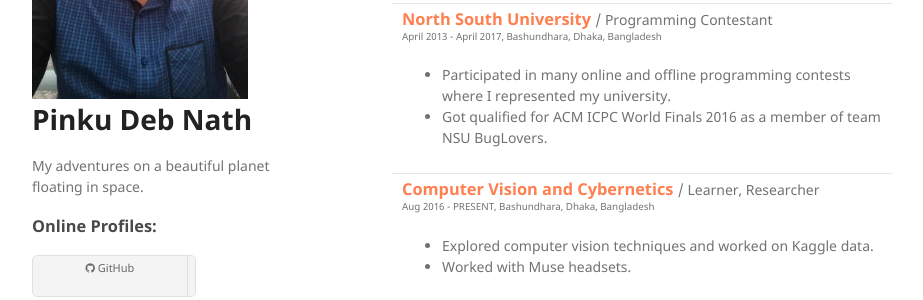
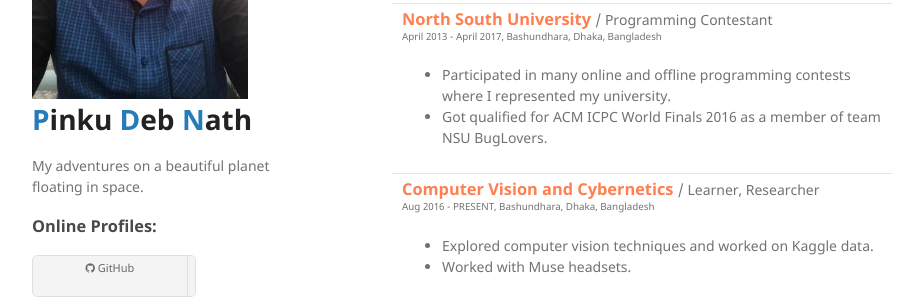
Before and after one commit to prantoran/yo, a Jekyll site: the page built from index.html, in a window 1280 px wide. Shown: the part 247-547 px from the top of the page, without its empty margins (178-1101 px from the left). Built offline with Jekyll 4.4.1, drawn with Linux system fonts in a browser that asks for light colours.

```diff
--- a/_layouts/default.html
+++ b/_layouts/default.html
@@ -19,7 +19,8 @@
     <div class="wrapper">
       <header>
         <img class='avatar' src="{{ '/assets/image/avatar.jpg?v=' | append: site.github.build_revision | relative_url }}" />
-        <h1>{{ site.title | default: site.github.repository_name }}</h1>
+        <!-- <h1>{{ site.title | default: site.github.repository_name }}</h1> -->
+        <h1><a>P</a>inku <a>D</a>eb <a>N</a>ath</h1>
         <p>{{ site.description | default: site.github.project_tagline }}</p>
 
         <!-- {% if site.github.is_project_page %}
```
